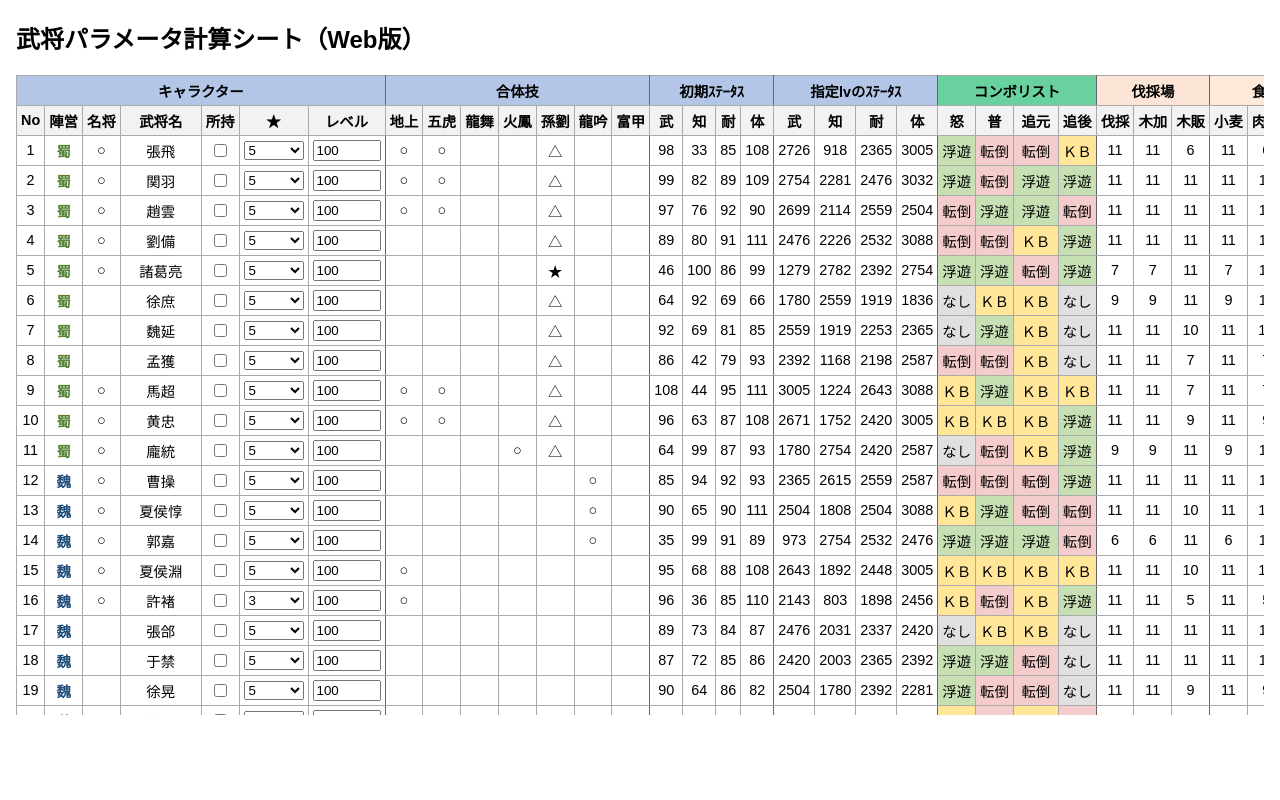
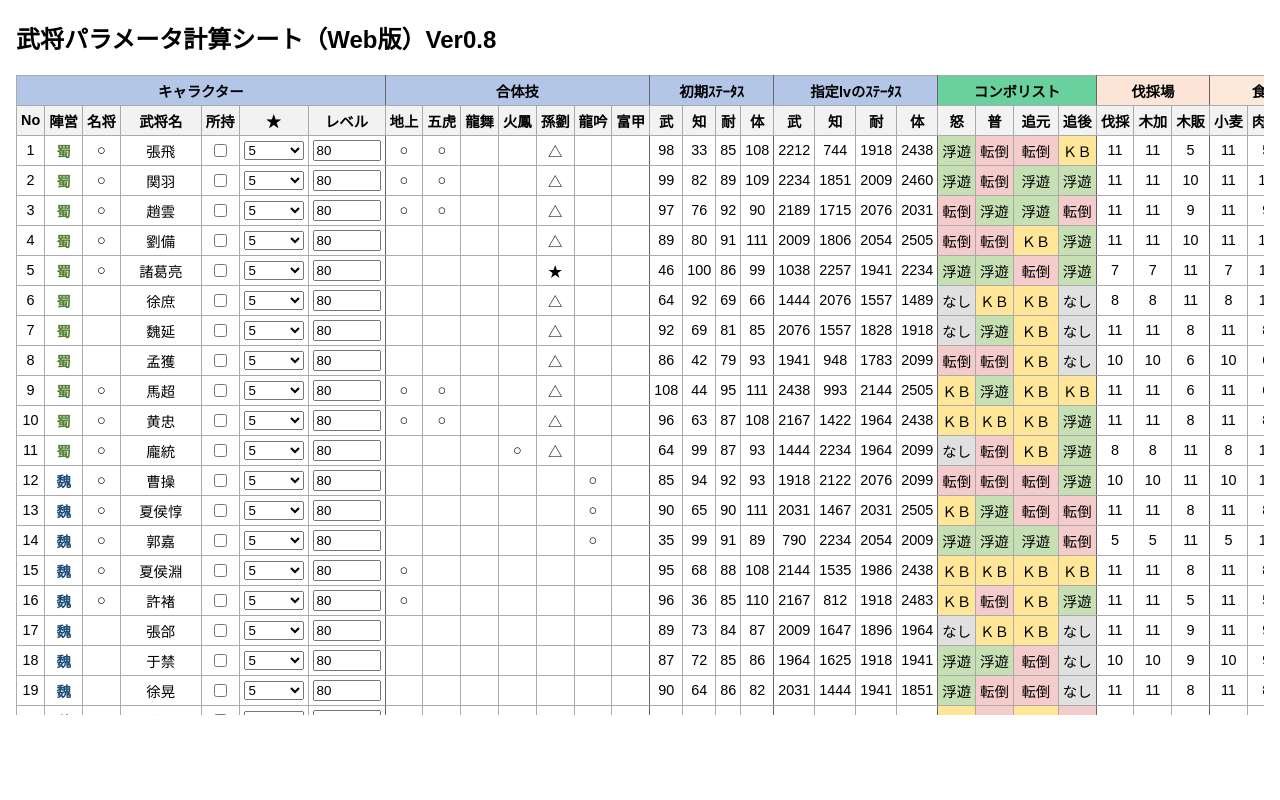
Before and after one commit to Mohu0509/meatbun-calc, a plain HTML site: page Busho_List.html in a window 1280 px wide. Drawn offline with Linux system fonts and the light colour scheme.

Commit message:
Add files via upload

```diff
--- a/Busho_List.html
+++ b/Busho_List.html
@@ -97,7 +97,7 @@
   </style>
 </head>
 <body>
-  <h2>武将パラメータ計算シート（Web版）</h2>
+  <h2>武将パラメータ計算シート（Web版）Ver0.8 </h2>
   <div class="table-wrapper">
     <div id="table-container"></div>
   </div>
@@ -117,61 +117,61 @@
     const thresholdsSpecial = [0, 90, 250, 430, 630, 850, 1000, 1400, 1700, 2000, 2300];
 
     const data = [
-      ['1','蜀','○','張飛','FALSE','5','100','○','○','','','△','','','98','33','85','108','','','','','浮遊','転倒','転倒','ＫＢ','','','','','','','','','','','','','','','','','','','','',''],
-      ['2','蜀','○','関羽','FALSE','5','100','○','○','','','△','','','99','82','89','109','','','','','浮遊','転倒','浮遊','浮遊','','','','','','','','','','','','','','','','','','','','',''],
-      ['3','蜀','○','趙雲','FALSE','5','100','○','○','','','△','','','97','76','92','90','','','','','転倒','浮遊','浮遊','転倒','','','','','','','','','','','','','','','','','','','','',''],
-      ['4','蜀','○','劉備','FALSE','5','100','','','','','△','','','89','80','91','111','','','','','転倒','転倒','ＫＢ','浮遊','','','','','','','','','','','','','','','','','','','','',''],
-      ['5','蜀','○','諸葛亮','FALSE','5','100','','','','','★','','','46','100','86','99','','','','','浮遊','浮遊','転倒','浮遊','','','','','','','','','','','','','','','','','','','','',''],
-      ['6','蜀','','徐庶','FALSE','5','100','','','','','△','','','64','92','69','66','','','','','なし','ＫＢ','ＫＢ','なし','','','','','','','','','','','','','','','','','','','','',''],
-      ['7','蜀','','魏延','FALSE','5','100','','','','','△','','','92','69','81','85','','','','','なし','浮遊','ＫＢ','なし','','','','','','','','','','','','','','','','','','','','',''],
-      ['8','蜀','','孟獲','FALSE','5','100','','','','','△','','','86','42','79','93','','','','','転倒','転倒','ＫＢ','なし','','','','','','','','','','','','','','','','','','','','',''],
-      ['9','蜀','○','馬超','FALSE','5','100','○','○','','','△','','','108','44','95','111','','','','','ＫＢ','浮遊','ＫＢ','ＫＢ','','','','','','','','','','','','','','','','','','','','',''],
-      ['10','蜀','○','黄忠','FALSE','5','100','○','○','','','△','','','96','63','87','108','','','','','ＫＢ','ＫＢ','ＫＢ','浮遊','','','','','','','','','','','','','','','','','','','','',''],
-      ['11','蜀','○','龐統','FALSE','5','100','','','','○','△','','','64','99','87','93','','','','','なし','転倒','ＫＢ','浮遊','','','','','','','','','','','','','','','','','','','','',''],
-      ['12','魏','○','曹操','FALSE','5','100','','','','','','○','','85','94','92','93','','','','','転倒','転倒','転倒','浮遊','','','','','','','','','','','','','','','','','','','','',''],
-      ['13','魏','○','夏侯惇','FALSE','5','100','','','','','','○','','90','65','90','111','','','','','ＫＢ','浮遊','転倒','転倒','','','','','','','','','','','','','','','','','','','','',''],
-      ['14','魏','○','郭嘉','FALSE','5','100','','','','','','○','','35','99','91','89','','','','','浮遊','浮遊','浮遊','転倒','','','','','','','','','','','','','','','','','','','','',''],
-      ['15','魏','○','夏侯淵','FALSE','5','100','○','','','','','','','95','68','88','108','','','','','ＫＢ','ＫＢ','ＫＢ','ＫＢ','','','','','','','','','','','','','','','','','','','','',''],
-      ['16','魏','○','許褚','FALSE','3','100','○','','','','','','','96','36','85','110','','','','','ＫＢ','転倒','ＫＢ','浮遊','','','','','','','','','','','','','','','','','','','','',''],
-      ['17','魏','','張郃','FALSE','5','100','','','','','','','','89','73','84','87','','','','','なし','ＫＢ','ＫＢ','なし','','','','','','','','','','','','','','','','','','','','',''],
-      ['18','魏','','于禁','FALSE','5','100','','','','','','','','87','72','85','86','','','','','浮遊','浮遊','転倒','なし','','','','','','','','','','','','','','','','','','','','',''],
-      ['19','魏','','徐晃','FALSE','5','100','','','','','','','','90','64','86','82','','','','','浮遊','転倒','転倒','なし','','','','','','','','','','','','','','','','','','','','',''],
-      ['20','魏','○','典韋','FALSE','5','100','○','','','','','○','','98','53','85','115','','','','','ＫＢ','転倒','ＫＢ','転倒','','','','','','','','','','','','','','','','','','','','',''],
-      ['21','魏','○','張梁','FALSE','5','100','○','','','','','○','','97','82','92','90','','','','','浮遊','転倒','浮遊','ＫＢ','','','','','','','','','','','','','','','','','','','','',''],
-      ['22','魏','○','荀彧','FALSE','5','100','','','','','','○','','45','97','88','94','','','','','転倒','転倒','浮遊','転倒','','','','','','','','','','','','','','','','','','','','',''],
-      ['23','呉','○','孫策','FALSE','5','100','○','','','○','△','','△','93','69','92','105','','','','','なし','浮遊','ＫＢ','転倒','','','','','','','','','','','','','','','','','','','','',''],
-      ['24','呉','○','周瑜','FALSE','5','100','','','','○','△','','△','78','98','91','90','','','','','なし','浮遊','浮遊','浮遊','','','','','','','','','','','','','','','','','','','','',''],
-      ['25','呉','○','太史慈','FALSE','5','100','○','','','','△','','△','94','64','87','110','','','','','転倒','ＫＢ','浮遊','ＫＢ','','','','','','','','','','','','','','','','','','','','',''],
-      ['26','呉','○','孫堅','FALSE','5','100','○','','','','△','','△','91','74','90','110','','','','','転倒','転倒','転倒','浮遊','','','','','','','','','','','','','','','','','','','','',''],
-      ['27','呉','○','大橋','FALSE','5','100','','','','○','△','','△','57','92','89','92','','','','','なし','浮遊','浮遊','ＫＢ','','','','','','','','','','','','','','','','','','','','',''],
-      ['28','呉','○','小橋','FALSE','5','100','','','','○','△','','△','64','89','91','93','','','','','なし','ＫＢ','浮遊','転倒','','','','','','','','','','','','','','','','','','','','',''],
-      ['29','呉','','黄蓋','FALSE','5','100','','','','○','△','','△','83','70','80','95','','','','','浮遊','転倒','転倒','なし','','','','','','','','','','','','','','','','','','','','',''],
-      ['30','呉','','淩統','FALSE','5','100','','','','','△','','△','89','58','82','87','','','','','浮遊','浮遊','ＫＢ','なし','','','','','','','','','','','','','','','','','','','','',''],
-      ['31','呉','','魯粛','FALSE','5','100','','','','','△','','△','56','91','66','70','','','','','ＫＢ','ＫＢ','浮遊','なし','','','','','','','','','','','','','','','','','','','','',''],
-      ['32','呉','○','周泰','FALSE','5','100','','','','○','△','','△','90','47','98','109','','','','','なし','ＫＢ','ＫＢ','浮遊','','','','','','','','','','','','','','','','','','','','',''],
-      ['33','呉','○','甘寧','FALSE','5','100','○','','','○','△','','△','96','76','87','108','','','','','転倒','転倒','転倒','浮遊','','','','','','','','','','','','','','','','','','','','',''],
-      ['34','呉','○','孫権','FALSE','5','100','','','','','△','','★','79','93','87','99','','','','','転倒','ＫＢ','ＫＢ','浮遊','','','','','','','','','','','','','','','','','','','','',''],
-      ['35','群','○','呂布','FALSE','5','100','○','','○','','','','△','100','26','92','93','','','','','浮遊','浮遊','浮遊','ＫＢ','','','','','','','','','','','','','','','','','','','','',''],
-      ['36','群','○','張角','FALSE','5','100','','','','','','','△','35','95','88','96','','','','','なし','浮遊','浮遊','転倒','','','','','','','','','','','','','','','','','','','','',''],
-      ['37','群','○','董卓','FALSE','5','100','','','','','','','△','85','65','88','120','','','','','浮遊','転倒','転倒','浮遊','','','','','','','','','','','','','','','','','','','','',''],
-      ['38','群','○','袁紹','FALSE','5','100','','','','','','','△','85','79','94','114','','','','','浮遊','転倒','転倒','浮遊','','','','','','','','','','','','','','','','','','','','',''],
-      ['39','群','○','貂蝉','FALSE','5','100','','','○','','','','△','46','91','88','94','','','','','転倒','転倒','ＫＢ','浮遊','','','','','','','','','','','','','','','','','','','','',''],
-      ['40','群','','顔良','FALSE','5','100','','','','','','','△','88','40','88','82','','','','','ＫＢ','浮遊','浮遊','なし','','','','','','','','','','','','','','','','','','','','',''],
-      ['41','群','','文醜','FALSE','5','100','','','','','','','△','89','25','83','86','','','','','浮遊','浮遊','ＫＢ','なし','','','','','','','','','','','','','','','','','','','','',''],
-      ['42','群','','司馬徽','FALSE','5','100','','','','','','','△','20','91','63','72','','','','','ＫＢ','ＫＢ','浮遊','なし','','','','','','','','','','','','','','','','','','','','',''],
-      ['43','群','○','賈詡','FALSE','5','100','','','','','','','△','46','98','89','92','','','','','浮遊','ＫＢ','ＫＢ','浮遊','','','','','','','','','','','','','','','','','','','','',''],
-      ['44','群','○','高順','FALSE','5','100','','','','','','','△','92','63','91','108','','','','','浮遊','ＫＢ','ＫＢ','ＫＢ','','','','','','','','','','','','','','','','','','','','',''],
-      ['45','群','○','華佗','FALSE','5','100','','','','','','','△','34','92','86','95','','','','','なし','転倒','ｶｳﾝﾀｰ','ＫＢ','','','','','','','','','','','','','','','','','','','','',''],
-      ['46','群','○','陳宮','FALSE','5','100','','','','','','','△','42','96','82','95','','','','','ＫＢ','ＫＢ','浮遊','浮遊','','','','','','','','','','','','','','','','','','','','',''],
-      ['47','他','○','源義経','FALSE','5','100','○','','','','○','','○','94','63','91','109','','','','','浮遊','転倒','転倒','浮遊','','','','','','','','','','','','','','','','','','','','',''],
-      ['48','他','○','悟空','FALSE','5','100','','○','','','○','','○','98','65','91','111','','','','','転倒','浮遊','転倒','浮遊','','','','','','','','','','','','','','','','','','','','',''],
-      ['49','他','○','ロリキラー','FALSE','5','100','','','','','○','','○','97','73','89','108','','','','','浮遊','ＫＢ','ＫＢ','転倒','','','','','','','','','','','','','','','','','','','','',''],
-      ['50','他','○','パラディン','FALSE','5','100','','','','','','○','','98','63','92','117','','','','','ＫＢ','転倒','ＫＢ','ＫＢ','','','','','','','','','','','','','','','','','','','','',''],
-      ['51','他','○','織田信長','FALSE','5','100','○','','','','○','','○','97','78','90','110','','','','','ＫＢ','ＫＢ','ＫＢ','浮遊','','','','','','','','','','','','','','','','','','','','',''],
-      ['52','他','○','真田幸村','FALSE','5','100','○','','','','○','','○','96','65','89','109','','','','','浮遊','浮遊','浮遊','ＫＢ','','','','','','','','','','','','','','','','','','','','',''],
-      ['53','他','○','坂本龍馬','FALSE','5','100','○','','','','○','','○','95','68','90','109','','','','','なし','転倒','ＫＢ','浮遊','','','','','','','','','','','','','','','','','','','','',''],
-      ['54','他','','チンピラ','FALSE','5','100','','','','','○','','○','88','40','88','98','','','','','転倒','転倒','ＫＢ','なし','','','','','','','','','','','','','','','','','','','','',''],
-      ['55','他','','お巡り','FALSE','5','100','','','','','○','','○','89','25','83','103','','','','','なし','転倒','転倒','なし','','','','','','','','','','','','','','','','','','','','','']
+      ['1','蜀','○','張飛','FALSE','5','80','○','○','','','△','','','98','33','85','108','','','','','浮遊','転倒','転倒','ＫＢ','','','','','','','','','','','','','','','','','','','','',''],
+      ['2','蜀','○','関羽','FALSE','5','80','○','○','','','△','','','99','82','89','109','','','','','浮遊','転倒','浮遊','浮遊','','','','','','','','','','','','','','','','','','','','',''],
+      ['3','蜀','○','趙雲','FALSE','5','80','○','○','','','△','','','97','76','92','90','','','','','転倒','浮遊','浮遊','転倒','','','','','','','','','','','','','','','','','','','','',''],
+      ['4','蜀','○','劉備','FALSE','5','80','','','','','△','','','89','80','91','111','','','','','転倒','転倒','ＫＢ','浮遊','','','','','','','','','','','','','','','','','','','','',''],
+      ['5','蜀','○','諸葛亮','FALSE','5','80','','','','','★','','','46','100','86','99','','','','','浮遊','浮遊','転倒','浮遊','','','','','','','','','','','','','','','','','','','','',''],
+      ['6','蜀','','徐庶','FALSE','5','80','','','','','△','','','64','92','69','66','','','','','なし','ＫＢ','ＫＢ','なし','','','','','','','','','','','','','','','','','','','','',''],
+      ['7','蜀','','魏延','FALSE','5','80','','','','','△','','','92','69','81','85','','','','','なし','浮遊','ＫＢ','なし','','','','','','','','','','','','','','','','','','','','',''],
+      ['8','蜀','','孟獲','FALSE','5','80','','','','','△','','','86','42','79','93','','','','','転倒','転倒','ＫＢ','なし','','','','','','','','','','','','','','','','','','','','',''],
+      ['9','蜀','○','馬超','FALSE','5','80','○','○','','','△','','','108','44','95','111','','','','','ＫＢ','浮遊','ＫＢ','ＫＢ','','','','','','','','','','','','','','','','','','','','',''],
+      ['10','蜀','○','黄忠','FALSE','5','80','○','○','','','△','','','96','63','87','108','','','','','ＫＢ','ＫＢ','ＫＢ','浮遊','','','','','','','','','','','','','','','','','','','','',''],
+      ['11','蜀','○','龐統','FALSE','5','80','','','','○','△','','','64','99','87','93','','','','','なし','転倒','ＫＢ','浮遊','','','','','','','','','','','','','','','','','','','','',''],
+      ['12','魏','○','曹操','FALSE','5','80','','','','','','○','','85','94','92','93','','','','','転倒','転倒','転倒','浮遊','','','','','','','','','','','','','','','','','','','','',''],
+      ['13','魏','○','夏侯惇','FALSE','5','80','','','','','','○','','90','65','90','111','','','','','ＫＢ','浮遊','転倒','転倒','','','','','','','','','','','','','','','','','','','','',''],
+      ['14','魏','○','郭嘉','FALSE','5','80','','','','','','○','','35','99','91','89','','','','','浮遊','浮遊','浮遊','転倒','','','','','','','','','','','','','','','','','','','','',''],
+      ['15','魏','○','夏侯淵','FALSE','5','80','○','','','','','','','95','68','88','108','','','','','ＫＢ','ＫＢ','ＫＢ','ＫＢ','','','','','','','','','','','','','','','','','','','','',''],
+      ['16','魏','○','許褚','FALSE','5','80','○','','','','','','','96','36','85','110','','','','','ＫＢ','転倒','ＫＢ','浮遊','','','','','','','','','','','','','','','','','','','','',''],
+      ['17','魏','','張郃','FALSE','5','80','','','','','','','','89','73','84','87','','','','','なし','ＫＢ','ＫＢ','なし','','','','','','','','','','','','','','','','','','','','',''],
+      ['18','魏','','于禁','FALSE','5','80','','','','','','','','87','72','85','86','','','','','浮遊','浮遊','転倒','なし','','','','','','','','','','','','','','','','','','','','',''],
+      ['19','魏','','徐晃','FALSE','5','80','','','','','','','','90','64','86','82','','','','','浮遊','転倒','転倒','なし','','','','','','','','','','','','','','','','','','','','',''],
+      ['20','魏','○','典韋','FALSE','5','80','○','','','','','○','','98','53','85','115','','','','','ＫＢ','転倒','ＫＢ','転倒','','','','','','','','','','','','','','','','','','','','',''],
+      ['21','魏','○','張梁','FALSE','5','80','○','','','','','○','','97','82','92','90','','','','','浮遊','転倒','浮遊','ＫＢ','','','','','','','','','','','','','','','','','','','','',''],
+      ['22','魏','○','荀彧','FALSE','5','80','','','','','','○','','45','97','88','94','','','','','転倒','転倒','浮遊','転倒','','','','','','','','','','','','','','','','','','','','',''],
+      ['23','呉','○','孫策','FALSE','5','80','○','','','○','△','','△','93','69','92','105','','','','','なし','浮遊','ＫＢ','転倒','','','','','','','','','','','','','','','','','','','','',''],
+      ['24','呉','○','周瑜','FALSE','5','80','','','','○','△','','△','78','98','91','90','','','','','なし','浮遊','浮遊','浮遊','','','','','','','','','','','','','','','','','','','','',''],
+      ['25','呉','○','太史慈','FALSE','5','80','○','','','','△','','△','94','64','87','110','','','','','転倒','ＫＢ','浮遊','ＫＢ','','','','','','','','','','','','','','','','','','','','',''],
+      ['26','呉','○','孫堅','FALSE','5','80','○','','','','△','','△','91','74','90','110','','','','','転倒','転倒','転倒','浮遊','','','','','','','','','','','','','','','','','','','','',''],
+      ['27','呉','○','大橋','FALSE','5','80','','','','○','△','','△','57','92','89','92','','','','','なし','浮遊','浮遊','ＫＢ','','','','','','','','','','','','','','','','','','','','',''],
+      ['28','呉','○','小橋','FALSE','5','80','','','','○','△','','△','64','89','91','93','','','','','なし','ＫＢ','浮遊','転倒','','','','','','','','','','','','','','','','','','','','',''],
+      ['29','呉','','黄蓋','FALSE','5','80','','','','○','△','','△','83','70','80','95','','','','','浮遊','転倒','転倒','なし','','','','','','','','','','','','','','','','','','','','',''],
+      ['30','呉','','淩統','FALSE','5','80','','','','','△','','△','89','58','82','87','','','','','浮遊','浮遊','ＫＢ','なし','','','','','','','','','','','','','','','','','','','','',''],
+      ['31','呉','','魯粛','FALSE','5','80','','','','','△','','△','56','91','66','70','','','','','ＫＢ','ＫＢ','浮遊','なし','','','','','','','','','','','','','','','','','','','','',''],
+      ['32','呉','○','周泰','FALSE','5','80','','','','○','△','','△','90','47','98','109','','','','','なし','ＫＢ','ＫＢ','浮遊','','','','','','','','','','','','','','','','','','','','',''],
+      ['33','呉','○','甘寧','FALSE','5','80','○','','','○','△','','△','96','76','87','108','','','','','転倒','転倒','転倒','浮遊','','','','','','','','','','','','','','','','','','','','',''],
+      ['34','呉','○','孫権','FALSE','5','80','','','','','△','','★','79','93','87','99','','','','','転倒','ＫＢ','ＫＢ','浮遊','','','','','','','','','','','','','','','','','','','','',''],
+      ['35','群','○','呂布','FALSE','5','80','○','','○','','','','△','100','26','92','93','','','','','浮遊','浮遊','浮遊','ＫＢ','','','','','','','','','','','','','','','','','','','','',''],
+      ['36','群','○','張角','FALSE','5','80','','','','','','','△','35','95','88','96','','','','','なし','浮遊','浮遊','転倒','','','','','','','','','','','','','','','','','','','','',''],
+      ['37','群','○','董卓','FALSE','5','80','','','','','','','△','85','65','88','120','','','','','浮遊','転倒','転倒','浮遊','','','','','','','','','','','','','','','','','','','','',''],
+      ['38','群','○','袁紹','FALSE','5','80','','','','','','','△','85','79','94','114','','','','','浮遊','転倒','転倒','浮遊','','','','','','','','','','','','','','','','','','','','',''],
+      ['39','群','○','貂蝉','FALSE','5','80','','','○','','','','△','46','91','88','94','','','','','転倒','転倒','ＫＢ','浮遊','','','','','','','','','','','','','','','','','','','','',''],
+      ['40','群','','顔良','FALSE','5','80','','','','','','','△','88','40','88','82','','','','','ＫＢ','浮遊','浮遊','なし','','','','','','','','','','','','','','','','','','','','',''],
+      ['41','群','','文醜','FALSE','5','80','','','','','','','△','89','25','83','86','','','','','浮遊','浮遊','ＫＢ','なし','','','','','','','','','','','','','','','','','','','','',''],
+      ['42','群','','司馬徽','FALSE','5','80','','','','','','','△','20','91','63','72','','','','','ＫＢ','ＫＢ','浮遊','なし','','','','','','','','','','','','','','','','','','','','',''],
+      ['43','群','○','賈詡','FALSE','5','80','','','','','','','△','46','98','89','92','','','','','浮遊','ＫＢ','ＫＢ','浮遊','','','','','','','','','','','','','','','','','','','','',''],
+      ['44','群','○','高順','FALSE','5','80','','','','','','','△','92','63','91','108','','','','','浮遊','ＫＢ','ＫＢ','ＫＢ','','','','','','','','','','','','','','','','','','','','',''],
+      ['45','群','○','華佗','FALSE','5','80','','','','','','','△','34','92','86','95','','','','','なし','転倒','ｶｳﾝﾀｰ','ＫＢ','','','','','','','','','','','','','','','','','','','','',''],
+      ['46','群','○','陳宮','FALSE','5','80','','','','','','','△','42','96','82','95','','','','','ＫＢ','ＫＢ','浮遊','浮遊','','','','','','','','','','','','','','','','','','','','',''],
+      ['47','他','○','源義経','FALSE','5','80','○','','','','○','','○','94','63','91','109','','','','','浮遊','転倒','転倒','浮遊','','','','','','','','','','','','','','','','','','','','',''],
+      ['48','他','○','悟空','FALSE','5','80','','○','','','○','','○','98','65','91','111','','','','','転倒','浮遊','転倒','浮遊','','','','','','','','','','','','','','','','','','','','',''],
+      ['49','他','○','ロリキラー','FALSE','5','80','','','','','○','','○','97','73','89','108','','','','','浮遊','ＫＢ','ＫＢ','転倒','','','','','','','','','','','','','','','','','','','','',''],
+      ['50','他','○','パラディン','FALSE','5','80','','','','','','○','','98','63','92','117','','','','','ＫＢ','転倒','ＫＢ','ＫＢ','','','','','','','','','','','','','','','','','','','','',''],
+      ['51','他','○','織田信長','FALSE','5','80','○','','','','○','','○','97','78','90','110','','','','','ＫＢ','ＫＢ','ＫＢ','浮遊','','','','','','','','','','','','','','','','','','','','',''],
+      ['52','他','○','真田幸村','FALSE','5','80','○','','','','○','','○','96','65','89','109','','','','','浮遊','浮遊','浮遊','ＫＢ','','','','','','','','','','','','','','','','','','','','',''],
+      ['53','他','○','坂本龍馬','FALSE','5','80','○','','','','○','','○','95','68','90','109','','','','','なし','転倒','ＫＢ','浮遊','','','','','','','','','','','','','','','','','','','','',''],
+      ['54','他','','チンピラ','FALSE','5','80','','','','','○','','○','88','40','88','98','','','','','転倒','転倒','ＫＢ','なし','','','','','','','','','','','','','','','','','','','','',''],
+      ['55','他','','お巡り','FALSE','5','80','','','','','○','','○','89','25','83','103','','','','','なし','転倒','転倒','なし','','','','','','','','','','','','','','','','','','','','','']
     ]; // 必要なデータ配列をここに展開
 
     let sortConfig = { index: null, asc: true };
@@ -274,6 +274,7 @@
             checkbox.type = "checkbox";
             checkbox.checked = cell === 'TRUE';
             checkbox.addEventListener('change', () => record[colIndex] = checkbox.checked ? 'TRUE' : 'FALSE');
+            checkbox.id = `input-${rowIndex}-${colIndex}`;
             td.appendChild(checkbox);
           } else if (colIndex === 5) {
             const select = document.createElement("select");
@@ -288,6 +289,7 @@
               record[colIndex] = select.value;
               updateTable();
             });
+            select.id = `input-${rowIndex}-${colIndex}`;
             td.appendChild(select);
           } else if (colIndex === 6) {
             const input = document.createElement("input");
@@ -299,6 +301,7 @@
               record[colIndex] = input.value;
               updateTable();
             });
+            input.id = `input-${rowIndex}-${colIndex}`;
             td.appendChild(input);
             applyGroupBorder(td, colIndex);
           } else if ([18, 19, 20, 21].includes(colIndex)) {
```
